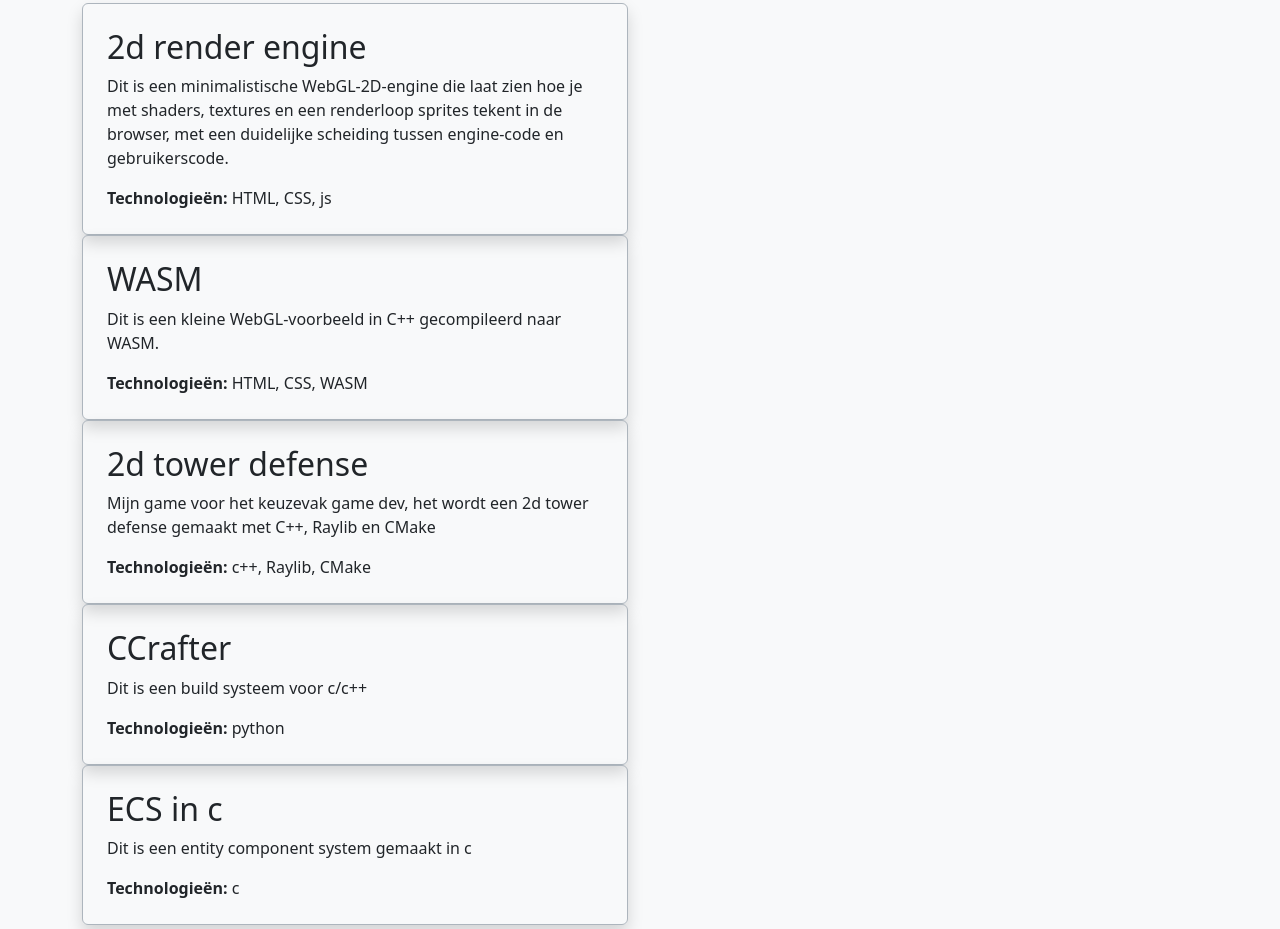
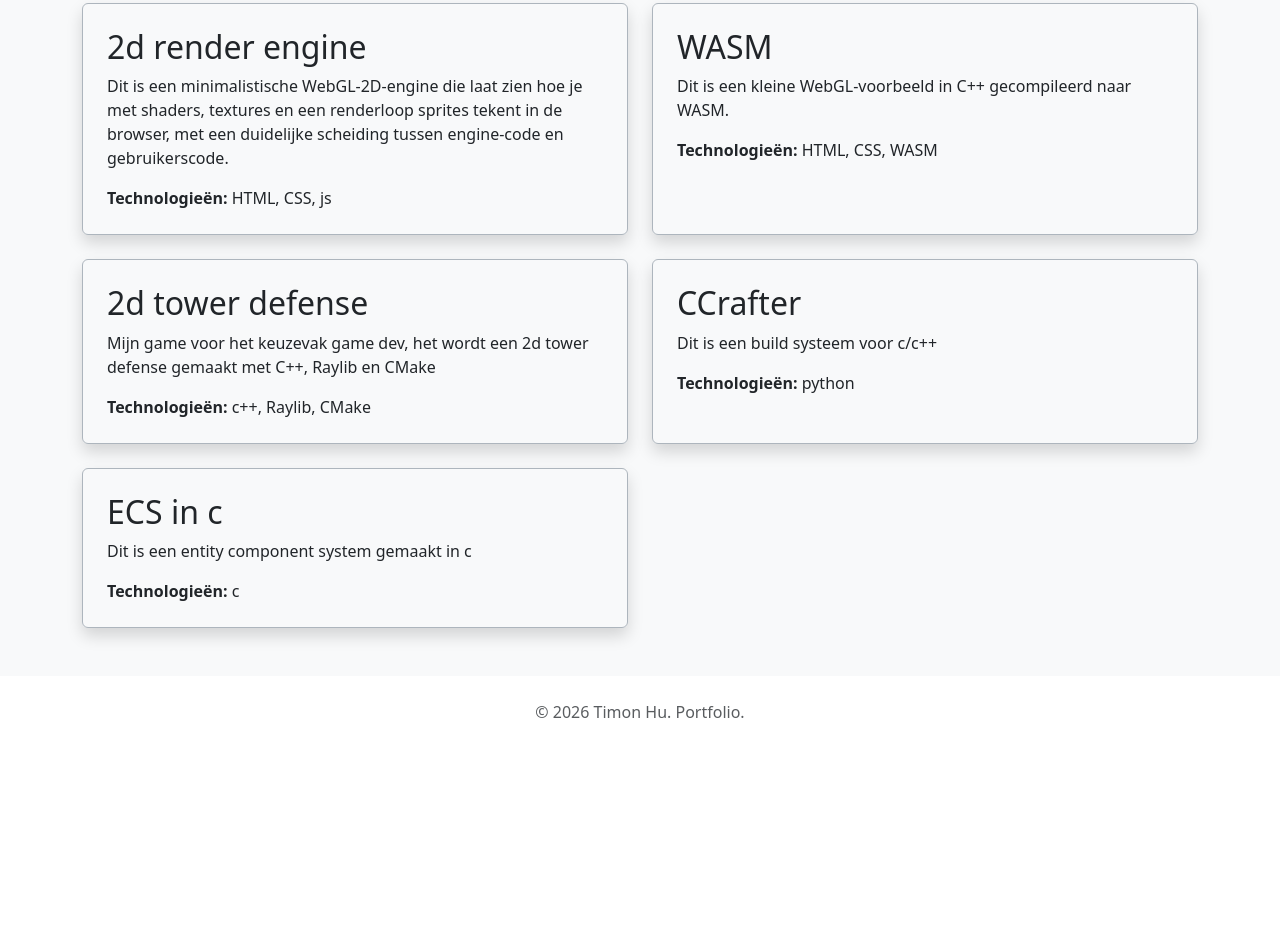
Before and after one commit to TimonHu/TimonHu.github.io, a plain HTML site: page projecten.html in a window 1280 px wide. Shown: the part 229-1158 px from the top of the page. After the commit the page ends 977 px from the top, so only its background shows below. Drawn offline with nearby package versions, Linux system fonts and the light colour scheme.

Commit message:
card naast elkaar

```diff
--- a/projecten.html
+++ b/projecten.html
@@ -47,8 +47,6 @@
                         </article>
                     </a>
                 </div>
-            </div>
-            <div class="row g-4">
                 <div class="col-md-6">
                     <a href="/projecten/wasm.html" class="text-decoration-none text-dark">
                         <article class="p-4 h-100 border border-dark-subtle shadow rounded">
@@ -60,8 +58,6 @@
                         </article>
                     </a>
                 </div>
-            </div>
-            <div class="row g-4">
                 <div class="col-md-6">
                     <a href="/projecten/2d-tower-defense.html" class="text-decoration-none text-dark">
                         <article class="p-4 h-100 border border-dark-subtle shadow rounded">
@@ -74,8 +70,6 @@
                         </article>
                     </a>
                 </div>
-            </div>
-            <div class="row g-4">
                 <div class="col-md-6">
                     <a href="/projecten/ccrafter.html" class="text-decoration-none text-dark">
                         <article class="p-4 h-100 border border-dark-subtle shadow rounded">
@@ -87,8 +81,6 @@
                         </article>
                     </a>
                 </div>
-            </div>
-            <div class="row g-4">
                 <div class="col-md-6">
                     <a href="/projecten/ecs-in-c.html" class="text-decoration-none text-dark">
                         <article class="p-4 h-100 border border-dark-subtle shadow rounded">
```
